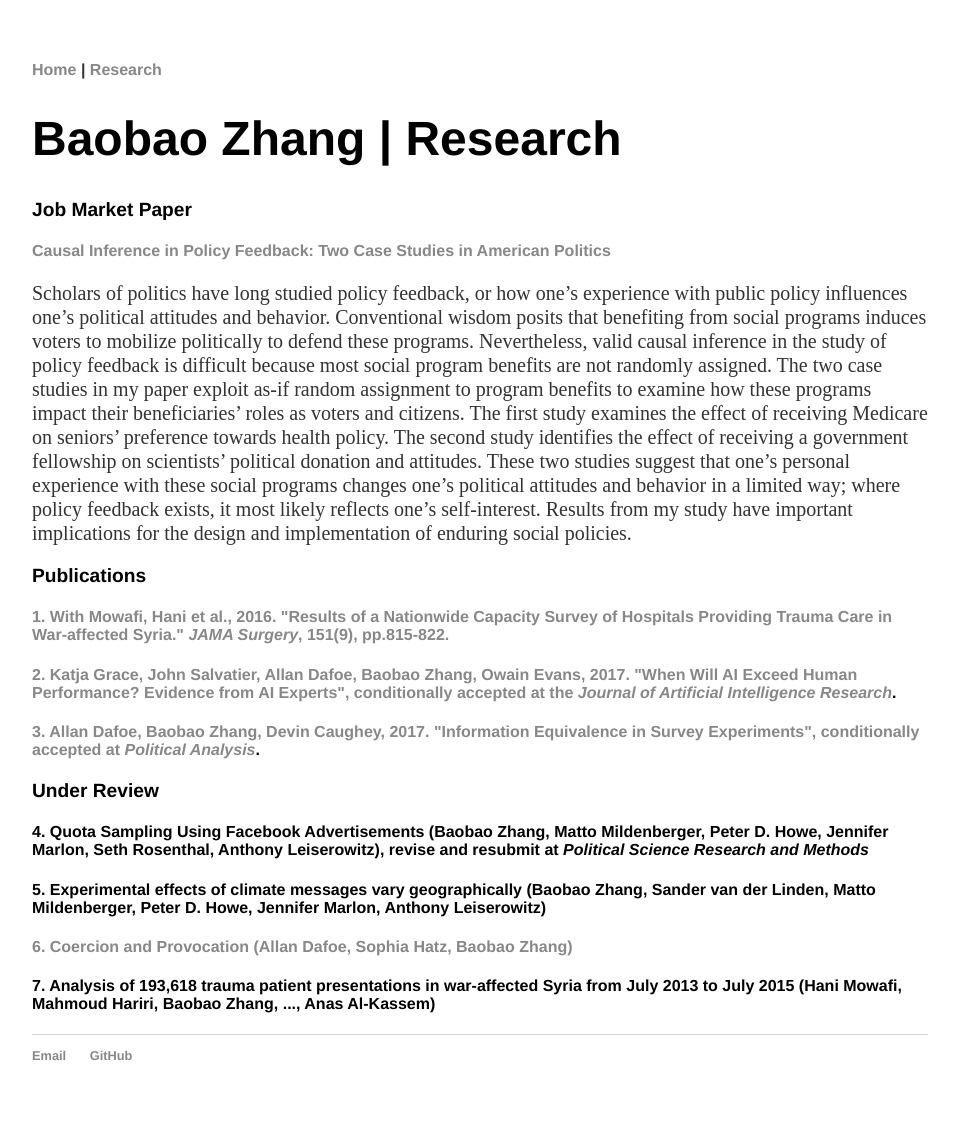
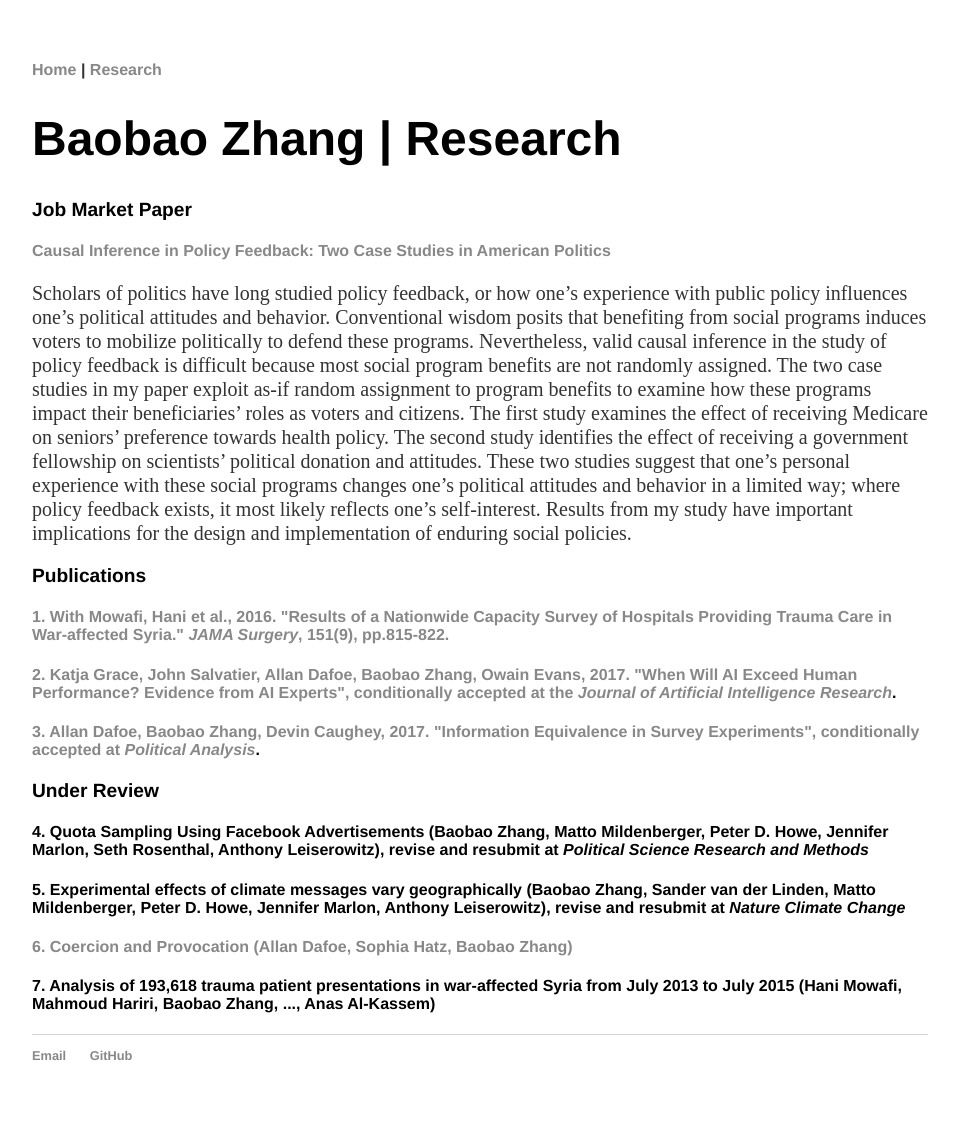
Before and after one commit to morganlivingston/baobaofzhang.github.io, a Jekyll site: the page built from research.html, in a window 1280 px wide. Shown: the whole page, without its empty margins (160-1119 px from the left). Built offline with Jekyll 4.4.1, drawn with Linux system fonts in a browser that asks for light colours.

Commit message:
Update research.html

```diff
--- a/research.html
+++ b/research.html
@@ -20,7 +20,7 @@ Scholars of politics have long studied policy feedback, or how one’s experienc
 
 			<h3>Under Review</h3>
 <h4>4. Quota Sampling Using Facebook Advertisements (Baobao Zhang, Matto Mildenberger, Peter D. Howe, Jennifer Marlon, Seth Rosenthal, Anthony Leiserowitz), revise and resubmit at <i>Political Science Research and Methods</i></h4>
-<h4>5. Experimental effects of climate messages vary geographically (Baobao Zhang, Sander van der Linden, Matto Mildenberger, Peter D. Howe, Jennifer Marlon, Anthony Leiserowitz) </h4>
+<h4>5. Experimental effects of climate messages vary geographically (Baobao Zhang, Sander van der Linden, Matto Mildenberger, Peter D. Howe, Jennifer Marlon, Anthony Leiserowitz), revise and resubmit at <i>Nature Climate Change</i></h4>
 <h4><a href="http://www.allandafoe.com/provocation.pdf">6. Coercion and Provocation (Allan Dafoe, Sophia Hatz, Baobao Zhang)</a></h4>
 <h4>7. Analysis of 193,618 trauma patient presentations in war-affected Syria from July 2013 to July 2015 (Hani Mowafi, Mahmoud Hariri, Baobao Zhang, ..., Anas Al-Kassem)</h4>
 
```
